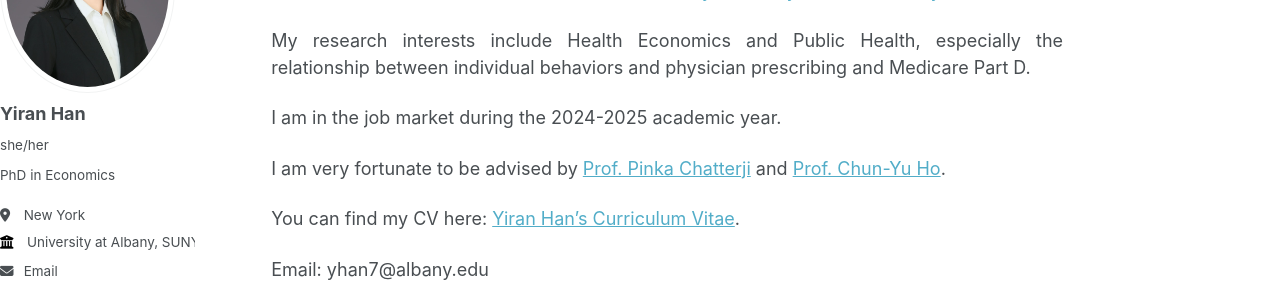
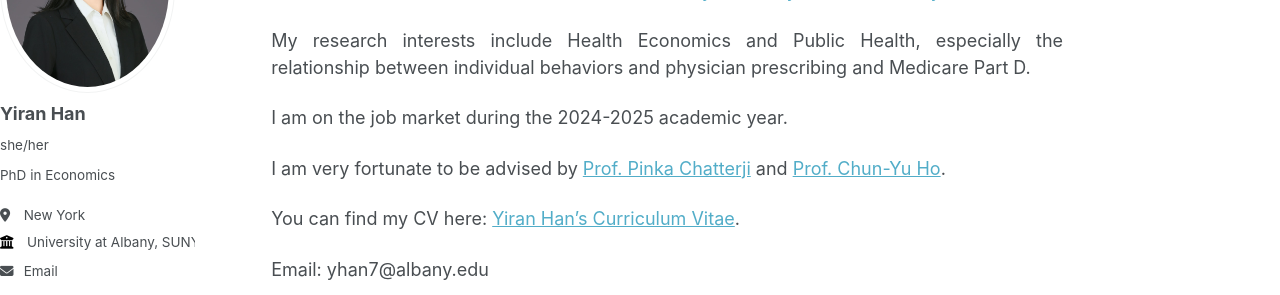
Before and after one commit to yiran-han/yiran-han.github.io, a Jekyll site: the page built from _pages/about.md, in a window 1280 px wide. Shown: the part 222-517 px from the top of the page. Built offline with Jekyll 4.4.1, drawn with Linux system fonts in a browser that asks for light colours; some web fonts are replaced.

```diff
--- a/_pages/about.md
+++ b/_pages/about.md
@@ -13,11 +13,11 @@ I'm a Ph.D. candidate in Economics at the [University at Albany, State Universit
 
 My research interests include Health Economics and Public Health, especially the relationship between individual behaviors and physician prescribing and Medicare Part D.
 
-I am in the job market during the 2024-2025 academic year.
+I am on the job market during the 2024-2025 academic year.
 
 I am very fortunate to be advised by [Prof. Pinka Chatterji](https://pinkachatterji.com/) and [Prof. Chun-Yu Ho](https://sites.google.com/site/chunyuho/).
 
-You can find my CV here: [Yiran Han's Curriculum Vitae](../assets/CV_Yiran_Han.pdf).
+You can find my CV here: [Yiran Han's Curriculum Vitae](../assets/CV_Yiran_Han_academic.pdf).
 
 Email: yhan7@albany.edu
 
```
